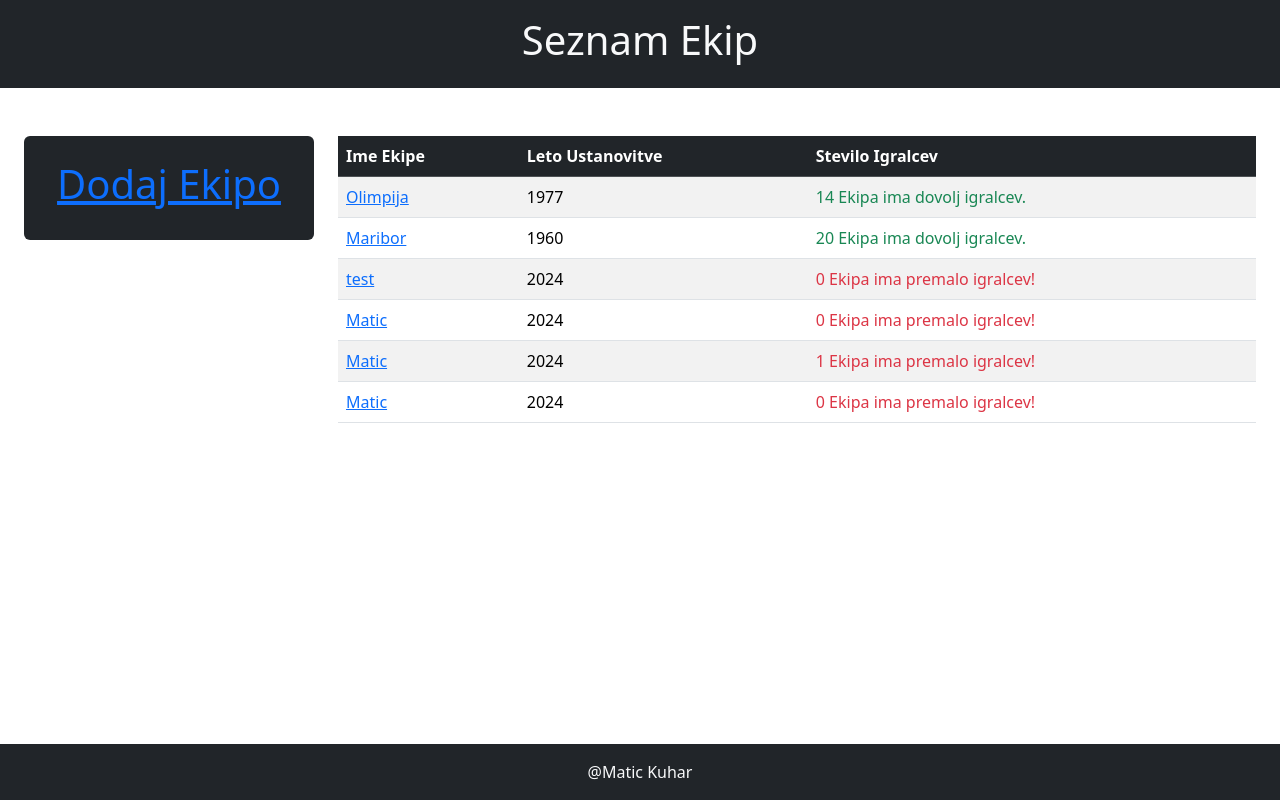
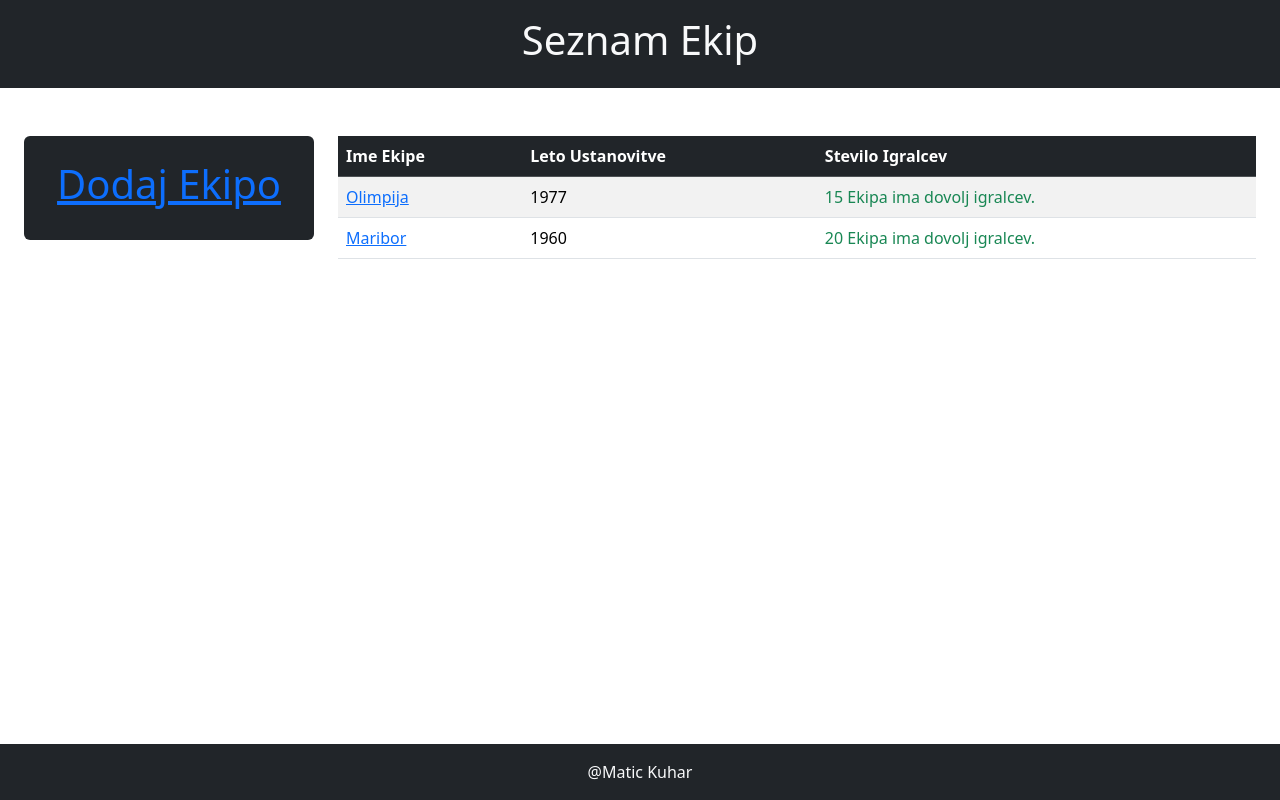
Before and after one commit to Kyuhisan/OORSR---Project, a React (Vite) app in the folder OORSR-Project/: page / in a window 1280 px wide. Built offline with nearby package versions, Linux system fonts and the light colour scheme; data requests are answered from the project's data file.

Commit message:
minor changes before final

```diff
--- a/OORSR-Project/db.json
+++ b/OORSR-Project/db.json
@@ -4,100 +4,20 @@
       "id": "0",
       "ime": "Olimpija",
       "letoUstanovitve": 1977,
-      "direktorji": [
-        0,
-        4
-      ],
-      "trenerji": [
-        0
-      ],
-      "igralci": [
-        0,
-        1,
-        2,
-        3,
-        4,
-        5,
-        6,
-        7,
-        8,
-        40,
-        41,
-        42,
-        43,
-        44
-      ]
+      "direktorji": [0, 4],
+      "trenerji": [0],
+      "igralci": [0, 1, 2, 3, 4, 5, 6, 7, 8, 40, 41, 42, 43, 44, 48]
     },
     {
       "id": "1",
       "ime": "Maribor",
       "letoUstanovitve": 1960,
-      "direktorji": [
-        1
-      ],
-      "trenerji": [
-        1
-      ],
+      "direktorji": [1],
+      "trenerji": [1],
       "igralci": [
-        20,
-        21,
-        22,
-        23,
-        24,
-        25,
-        26,
-        27,
-        28,
-        29,
-        30,
-        31,
-        32,
-        33,
-        34,
-        35,
-        36,
-        37,
-        38,
-        39
+        20, 21, 22, 23, 24, 25, 26, 27, 28, 29, 30, 31, 32, 33, 34, 35, 36, 37,
+        38, 39
       ]
-    },
-    {
-      "id": "2",
-      "ime": "test",
-      "letoUstanovitve": 2024,
-      "direktorji": [],
-      "trenerji": [],
-      "igralci": []
-    },
-    {
-      "id": "3",
-      "ime": "Matic",
-      "letoUstanovitve": 2024,
-      "direktorji": [],
-      "trenerji": [],
-      "igralci": []
-    },
-    {
-      "id": "4",
-      "ime": "Matic",
-      "letoUstanovitve": 2024,
-      "direktorji": [
-        2
-      ],
-      "trenerji": [
-        1
-      ],
-      "igralci": [
-        12
-      ]
-    },
-    {
-      "id": "5",
-      "ime": "Matic",
-      "letoUstanovitve": 2024,
-      "direktorji": [],
-      "trenerji": [],
-      "igralci": []
     }
   ],
   "direktorji": [
@@ -134,15 +54,6 @@
       "priimek": "Mikulič",
       "letoRojstva": 1970,
       "krajRojstva": "Maribor",
-      "veljavnost": true,
-      "vloga": "Direktor"
-    },
-    {
-      "id": "4",
-      "ime": "test",
-      "priimek": "test",
-      "letoRojstva": 1999,
-      "krajRojstva": "test",
       "veljavnost": true,
       "vloga": "Direktor"
     }
@@ -567,56 +478,6 @@
       "visina": 186,
       "teza": 82,
       "poskodovan": false
-    },
-    {
-      "id": "40",
-      "ime": "Matic",
-      "priimek": "test",
-      "letoRojstva": 0,
-      "krajRojstva": "",
-      "visina": 0,
-      "teza": 0,
-      "poskodovan": false
-    },
-    {
-      "id": "41",
-      "ime": "",
-      "priimek": "",
-      "letoRojstva": 0,
-      "krajRojstva": "",
-      "visina": 0,
-      "teza": 0,
-      "poskodovan": false
-    },
-    {
-      "id": "42",
-      "ime": "",
-      "priimek": "",
-      "letoRojstva": 2000,
-      "krajRojstva": "",
-      "visina": 0,
-      "teza": 0,
-      "poskodovan": false
-    },
-    {
-      "id": "43",
-      "ime": "Matic",
-      "priimek": "test",
-      "letoRojstva": 0,
-      "krajRojstva": "",
-      "visina": 0,
-      "teza": 0,
-      "poskodovan": false
-    },
-    {
-      "id": 44,
-      "ime": "test",
-      "priimek": "test",
-      "letoRojstva": 2000,
-      "krajRojstva": "test",
-      "visina": 213,
-      "teza": 213,
-      "poskodovan": false
     }
   ]
 }
--- a/OORSR-Project/src/components/Forms/DodajOsebo.tsx
+++ b/OORSR-Project/src/components/Forms/DodajOsebo.tsx
@@ -50,6 +50,7 @@ const DodajOsebo: React.FC = () => {
   const ekipaId = parseInt(idEkipe || "0", 10);
 
   const [ekipaData, setEkipaData] = useState<any | null>(null);
+
   const [osebaType, setOsebaType] = useState<OsebaType>("Igralec");
   const [osebaData, setOsebaData] = useState<
     OsebaProps & Partial<IgralecProps & FunkcionarProps>
@@ -72,10 +73,11 @@ const DodajOsebo: React.FC = () => {
       }
     };
     fetchData();
-  }, []);
+  }, [ekipaId]);
 
   const playerCount = osebe.length;
 
+  // Updates input fields in real time
   const handleInputChange = (
     e: React.ChangeEvent<HTMLInputElement | HTMLSelectElement>
   ) => {
@@ -85,7 +87,6 @@ const DodajOsebo: React.FC = () => {
       [name]: type === "number" ? +value : value,
     }));
   };
-
   const handleDropdownChange = (e: React.ChangeEvent<HTMLSelectElement>) => {
     const { name, value } = e.target;
     setOsebaData((prev) => ({
@@ -159,7 +160,7 @@ const DodajOsebo: React.FC = () => {
         id: 0,
         ime: "",
         priimek: "",
-        letoRojstva: 2000,
+        letoRojstva: 0,
         krajRojstva: "",
       });
     } catch (error) {
--- a/OORSR-Project/src/components/Layout/Telo.tsx
+++ b/OORSR-Project/src/components/Layout/Telo.tsx
@@ -60,7 +60,7 @@ const Telo: React.FC<TeloProps> = ({ seznamEkip }) => {
             path="/ekipa/:idEkipe"
             element={
               <div className="container">
-                <PrikazEkipe seznamEkip={ekipe} />
+                <PrikazEkipe />
               </div>
             }
           />
```
Also changed, not shown: OORSR-Project/src/components/DataDisplay/PrikazEkipe.tsx (+1 -6 lines).
